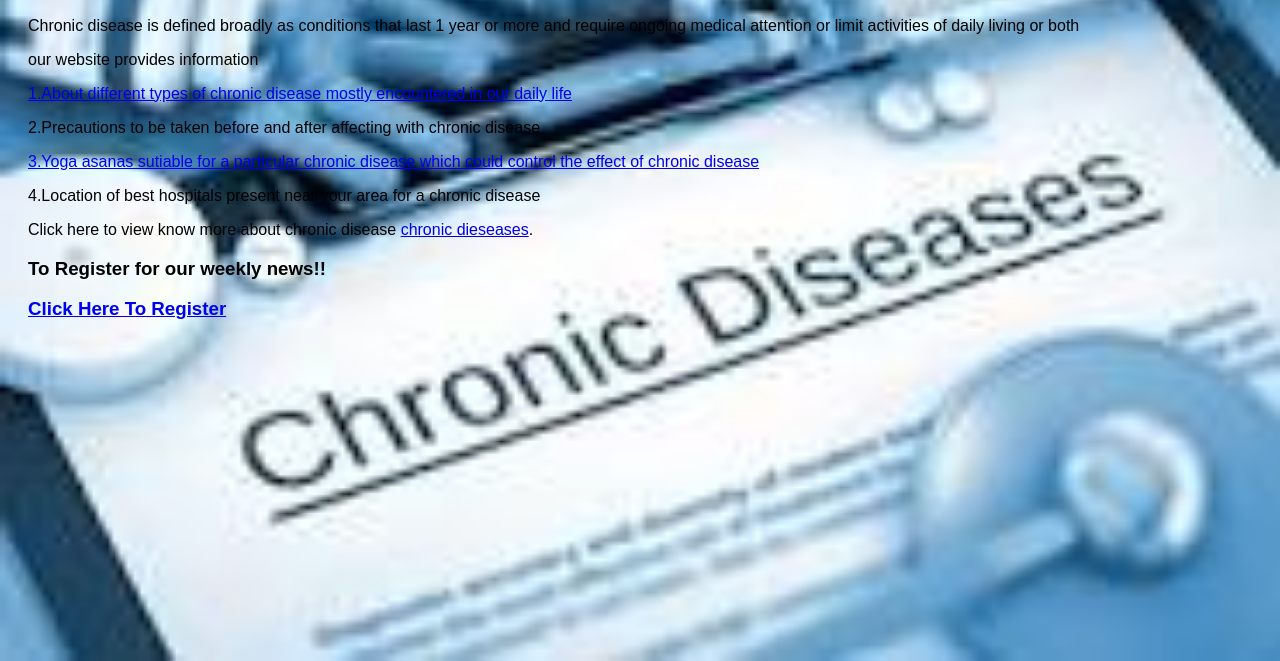
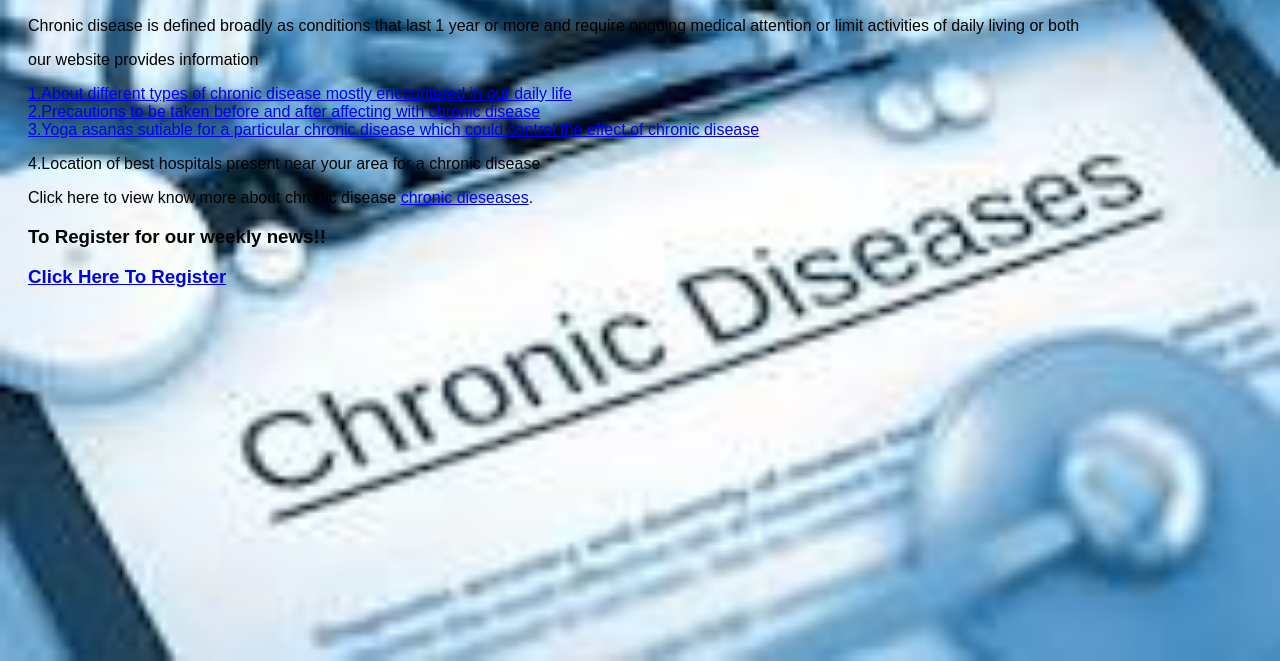
Before and after one commit to h4rik/chronicdisease, a plain HTML site: page index.html in a window 1280 px wide. Shown: the part 139-800 px from the top of the page. Drawn offline with Linux system fonts and the light colour scheme.

Commit message:
Update index.html

```diff
--- a/index.html
+++ b/index.html
@@ -15,7 +15,7 @@
                 <p>Chronic disease is defined broadly as conditions that last 1 year or more and require ongoing medical attention or limit activities of daily living or both</p>
                 <p>our website provides information</p>
                 <a href="about chronic disease.html" target="12">1.About different types of chronic disease mostly encountered in our daily life</a><br/>
-                <p>2.Precautions to be taken before and after affecting with chronic disease</p>
+                <a href="precautions.html" target="12">2.Precautions to be taken before and after affecting with chronic disease</a><br/>
                 <a href="yoga.html" target="12">3.Yoga asanas sutiable for a particular chronic disease which could control the effect of chronic disease</a><br/>
                 <p>4.Location of best hospitals present near your area for a chronic disease</p>
                 <!-- TODO: Add link to know more about chronic disease -->
```
